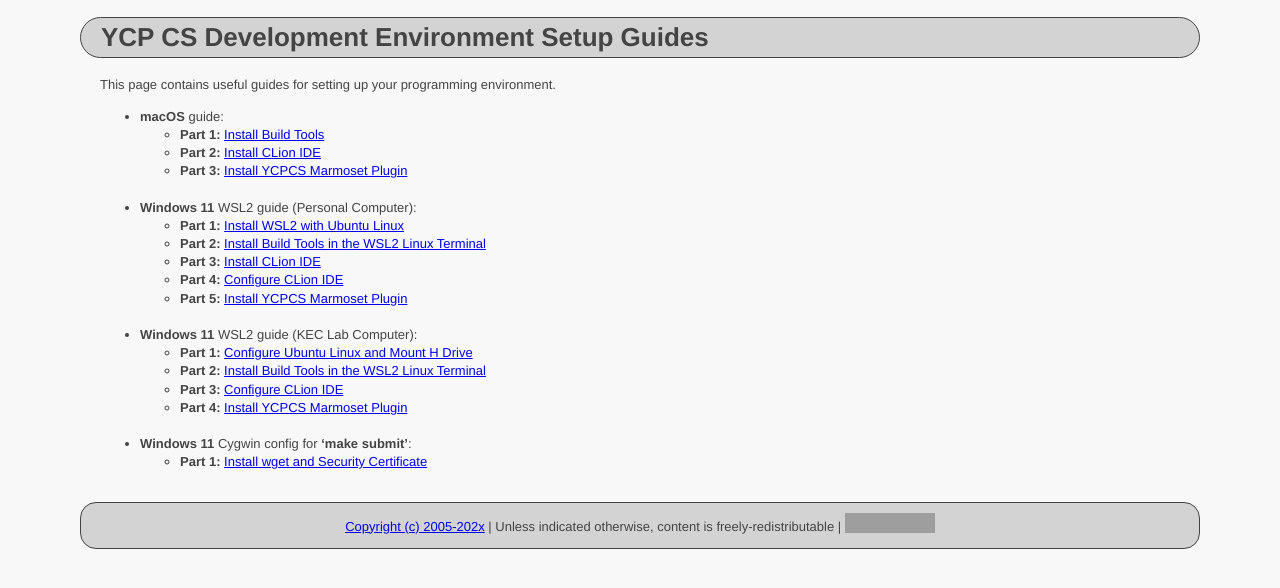
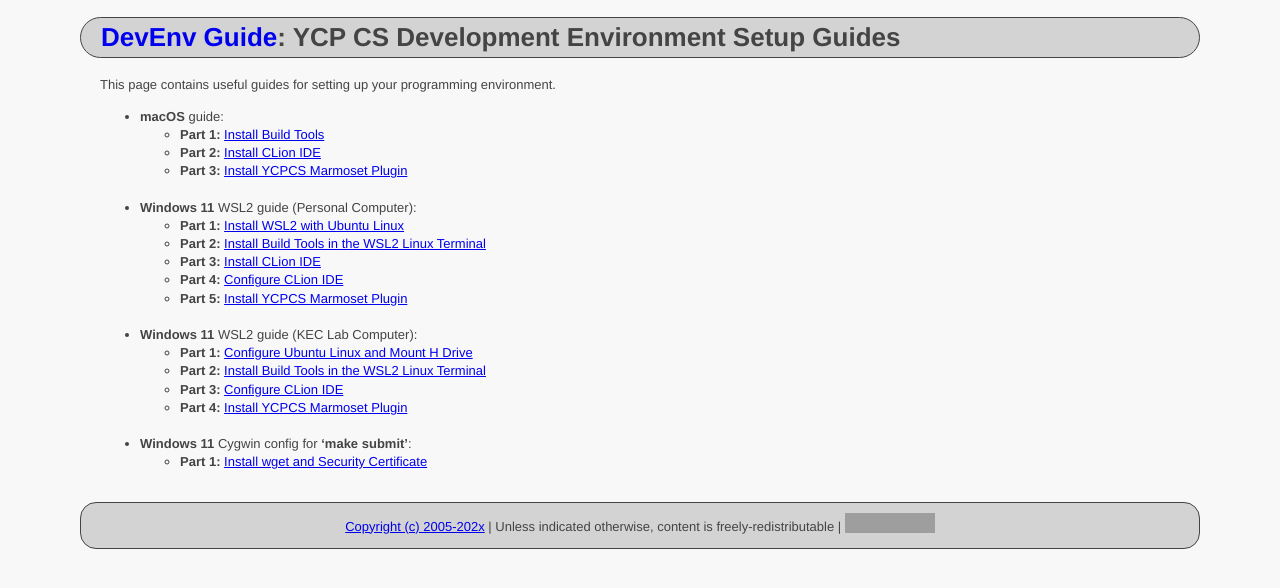
Before and after one commit to ycpcs/dev-env-setup-guide, a Jekyll site: the page built from index.md, in a window 1280 px wide. Shown: the top 588 px of the page. Built offline with Jekyll 4.4.1, drawn with Linux system fonts in a browser that asks for light colours; grey boxes are pictures that could not be loaded.

Commit message:
added link back to guide main page

```diff
--- a/_layouts/default.html
+++ b/_layouts/default.html
@@ -11,7 +11,7 @@
 
 <body>
 <div class="pageheader">
-	<h1>{{ page.title }}</h1>
+	<h1><a href="{{ site.url }}">DevEnv Guide</a>: {{ page.title }}</h1>
 </div>
 <div class="content">
 	{{ content }}
```
